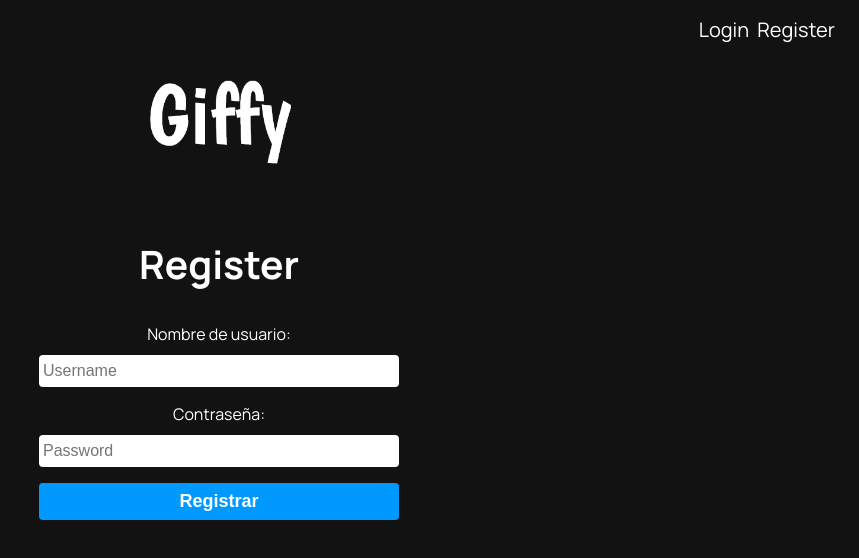
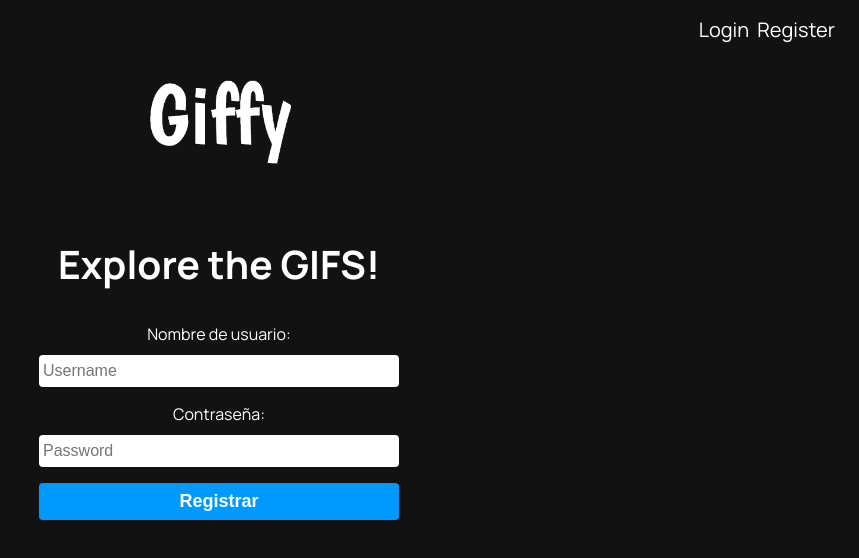
Before and after one commit to Balhus/react-giffy, a React (Create React App) app: page /register in a window 1280 px wide. Shown: the top 558 px of the page, without its empty margins (421-1280 px from the left). Built offline with nearby package versions, Linux system fonts and the light colour scheme.

Commit message:
Change register title

```diff
--- a/src/pages/Register/index.js
+++ b/src/pages/Register/index.js
@@ -5,7 +5,7 @@ export default function RegisterPage() {
 
     return (
         <>
-            <h2 style={{textAlign: "center"}}>Register</h2>
+            <h2 style={{textAlign: "center"}}>Explore the GIFS!</h2>
             <Register />
         </>
     )
```
